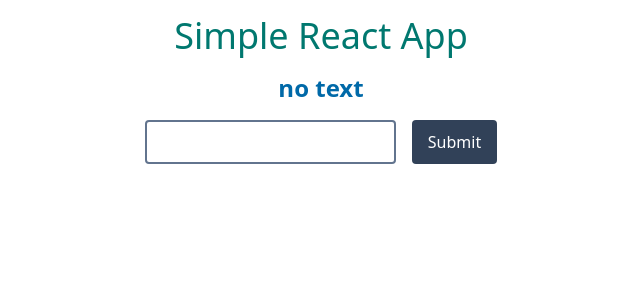
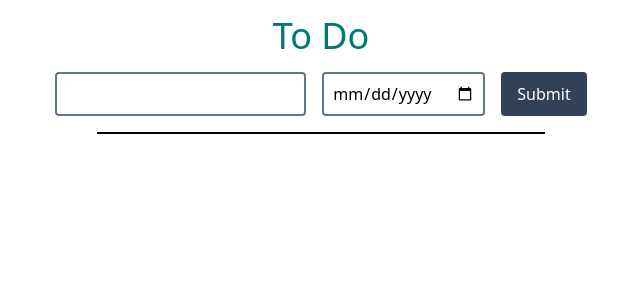
Before and after one commit to kentem-yu-motegi/react-todo-pretest, a React (Vite) app: page / in a window 1280 px wide. Shown: the top 300 px of the page, without its empty margins (319-959 px from the left). Built offline with nearby package versions, Linux system fonts and the light colour scheme.

Commit message:
テンプレートからtodoの内容、期限、完了か未完了か、完了切り替えボタン、削除ボタンの追加（ボタンの処理は未実装）

```diff
--- a/src/features/input/InputContainer.tsx
+++ b/src/features/input/InputContainer.tsx
@@ -1,12 +1,19 @@
 import { useInputAtom } from "./inputAtom";
 
 export const InputContainer = () => {
-  const { setInputValue } = useInputAtom();
+  const { todoValue, setTodoValue } = useInputAtom();
 
   const onSubmit = (data: FormData) => {
     const formData = Object.fromEntries(data.entries());
 
-    setInputValue(formData.title as string);
+    setTodoValue((prev) => [
+      ...prev,
+      {
+        title: formData.title as string,
+        endDate: formData.endDate as string,
+        isCompleted: false,
+      },
+    ]);
   };
 
   return (
@@ -16,6 +23,11 @@ export const InputContainer = () => {
         type="text"
         className="p-2 border-2 border-slate-500 rounded"
       />
+      <input
+        name="endDate"
+        type="date"
+        className="p-2 border-2 border-slate-500 rounded"
+      ></input>
       <button
         type="submit"
         className="px-4 py-2 bg-slate-700 text-white rounded"
--- a/src/features/input/displayText.tsx
+++ b/src/features/input/displayText.tsx
@@ -1,7 +1,31 @@
 import { useInputAtom } from "./inputAtom";
 
 export const DisplayText = () => {
-  const { displayText } = useInputAtom();
+  const { todoValue } = useInputAtom();
 
-  return <h2 className="text-2xl text-sky-700 font-bold">{displayText}</h2>;
+  return (
+    <div className="space-y-2 border-t-2 pt-4 w-full max-w-md">
+      {todoValue.map((todo) => (
+        <div key={todo.title} className="flex items-center gap-2">
+          <h2 className="text-2xl text-sky-700 font-bold">{todo.title}</h2>
+          <span className="text-gray-500">締切: {todo.endDate}</span>
+          <span className="text-gray-500">
+            {todo.isCompleted ? "✓ 完了" : "未完了"}
+          </span>
+          <button
+            type="button"
+            className="px-2 py-1 bg-blue-500 text-white rounded"
+          >
+            {todo.isCompleted ? "未完了にする" : "完了にする"}
+          </button>
+          <button
+            type="button"
+            className="px-2 py-1 bg-red-500 text-white rounded"
+          >
+            削除する
+          </button>
+        </div>
+      ))}
+    </div>
+  );
 };
--- a/src/features/input/inputAtom.ts
+++ b/src/features/input/inputAtom.ts
@@ -1,29 +1,17 @@
 import { atom, useAtomValue, useSetAtom } from "jotai";
 
 // inputの状態を管理するatomを定義
-const inputAtom = atom("");
+const todoAtom = atom<Array<Todo>>([]);
 
+type Todo = {
+  title: string;
+  endDate: string;
+  isCompleted: boolean;
+};
 // 値とセット関数を返すカスタムフック
 export const useInputAtom = () => {
-  const inputValue = useAtomValue(inputAtom);
-  const setInputValue = useSetAtom(inputAtom);
+  const todoValue = useAtomValue(todoAtom);
+  const setTodoValue = useSetAtom(todoAtom);
 
-  return { displayText: getDisplayText(inputValue), setInputValue };
+  return { todoValue, setTodoValue };
 };
-
-// 入力値を大文字に変換する関数
-const getDisplayText = (inputValue: string) => {
-  return inputValue ? inputValue.toUpperCase() : "no text";
-};
-
-// テストコード(ロジックをテスト)
-if (import.meta.vitest) {
-  describe("getDisplayText", () => {
-    it("入力が小文字なら出力が大文字であること", () => {
-      expect(getDisplayText("hello")).toBe("HELLO");
-    });
-    it("空文字の時はno textであること", () => {
-      expect(getDisplayText("")).toBe("no text");
-    });
-  });
-}
--- a/src/pages/App.tsx
+++ b/src/pages/App.tsx
@@ -4,9 +4,9 @@ import { InputContainer } from "../features/input/InputContainer";
 export const App = () => {
   return (
     <main className="p-4 flex flex-col gap-4 items-center">
-      <h1 className=" text-4xl text-teal-700 text-center">Simple React App</h1>
+      <h1 className=" text-4xl text-teal-700 text-center">To Do</h1>
+      <InputContainer />
       <DisplayText />
-      <InputContainer />
     </main>
   );
 };
--- a/vite.config.ts
+++ b/vite.config.ts
@@ -7,7 +7,7 @@ import { defineConfig } from "vite";
 // https://vite.dev/config/
 export default defineConfig({
   plugins: [react(), tailwindcss()],
-  base: "/simple-react-app/", // リポジトリ名
+  base: "/react-todo-pretest/", // リポジトリ名
   test: {
     globals: true,
     includeSource: ["src/**/*.{ts,tsx}"],
```
